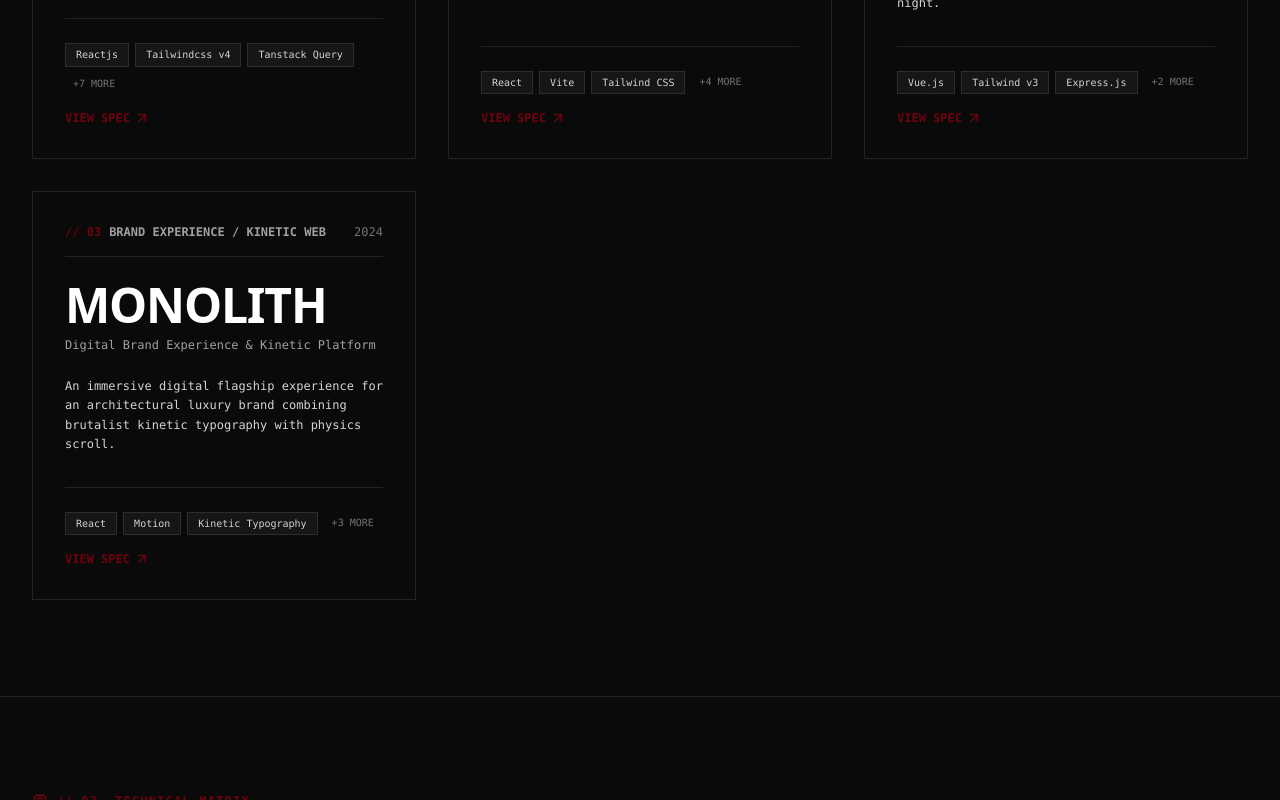
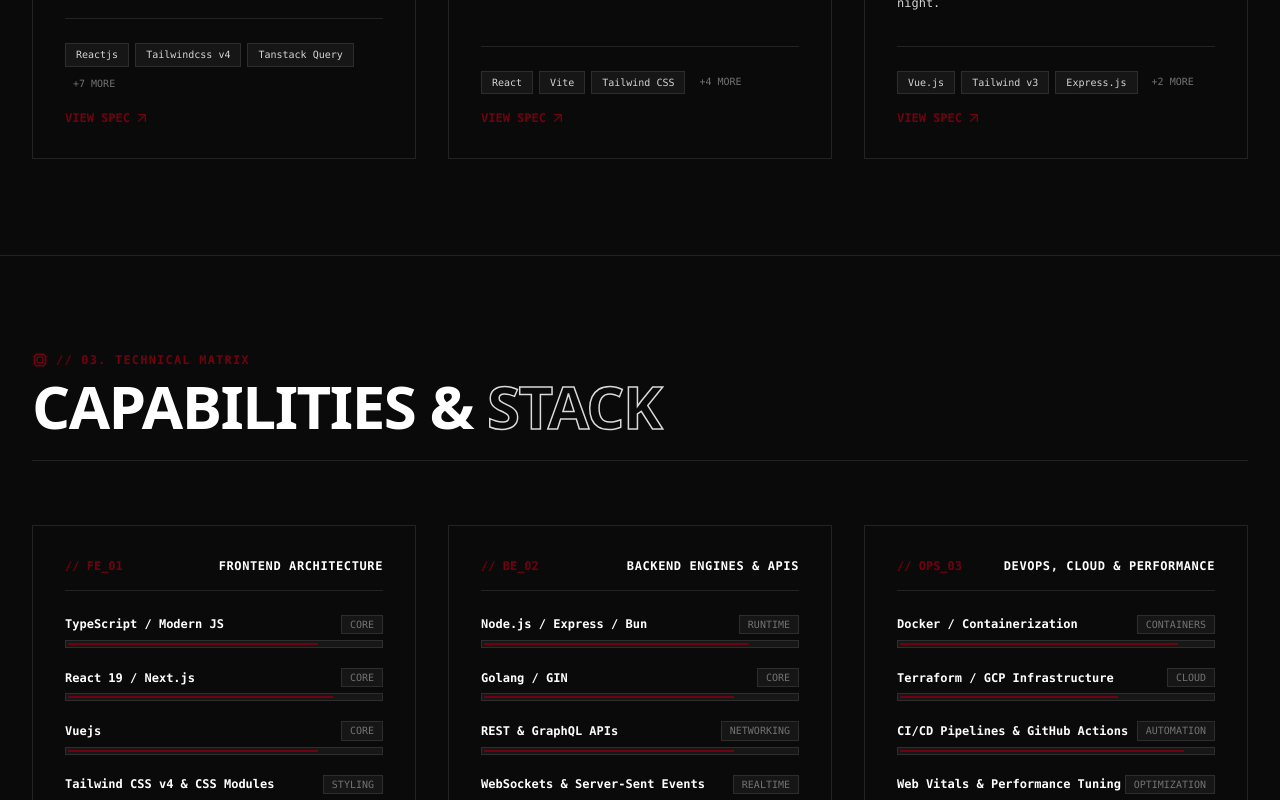
Before and after one commit to sidoelz123/new-portofolio, a React (Vite) app: page / in a window 1280 px wide. Shown: the part 1536-2336 px from the top of the page. Built offline with nearby package versions, Linux system fonts and the light colour scheme.

Commit message:
Update Content

```diff
--- a/src/data/portfolio.ts
+++ b/src/data/portfolio.ts
@@ -76,7 +76,7 @@ export const PROJECTS: Project[] = [
   },
   {
     id: "mini-quiz",
-    number: "03",
+    number: "02",
     title: "Mini Quiz",
     subtitle: "Randomized Brutalist Quiz Platform",
     category: "Quiz Platform",
@@ -116,7 +116,7 @@ export const PROJECTS: Project[] = [
   },
   {
     id: "harvest-guard",
-    number: "02",
+    number: "03",
     title: "Harvest Guard",
     subtitle: "Farm Security & Wildlife Detection System",
     category: " Farm Security / Detection System",
@@ -143,34 +143,34 @@ export const PROJECTS: Project[] = [
     imageSeed: "harvest-guard-security-system",
     accentColor: "#EA580C",
   },
-  {
-    id: "monolith-brand",
-    number: "03",
-    title: "Monolith",
-    subtitle: "Digital Brand Experience & Kinetic Platform",
-    category: "Brand Experience / Kinetic Web",
-    year: "2024",
-    description:
-      "An immersive digital flagship experience for an architectural luxury brand combining brutalist kinetic typography with physics scroll.",
-    extendedDescription:
-      "Monolith pushes typographic expression to its physical limits. Engineered with Framer Motion, custom scroll velocity clamping, matrix transforms, and WebGPU image distortion filters, the site transforms brutalist minimalism into a hypnotic, tactile experience.",
-    tags: ["React", "Motion", "Kinetic Typography", "WebGPU", "Node.js", "Tailwind CSS"],
-    metrics: [
-      { label: "CONVERSION INCREASE", value: "+340%" },
-      { label: "AVG DWELL TIME", value: "4m 12s" },
-      { label: "LIGHTHOUSE SCORE", value: "100 / 100" },
-    ],
-    architecture: [
-      "Inertia-clamped Scroll Velocity Hook Engine",
-      "DOM Matrix Transform Optimization for 60fps Mobile Performance",
-      "Server-Driven CMS with Incremental Static Regeneration",
-      "Custom Variable Font Axis Animation Controllers",
-    ],
-    demoUrl: "https://example.com/monolith",
-    githubUrl: "https://github.com/ihzamaulana/monolith",
-    imageSeed: "monolith-architecture-branding",
-    accentColor: "#70020F",
-  },
+  // {
+  //   id: "pet-care",
+  //   number: "04",
+  //   title: "Pet-care",
+  //   subtitle: "Digital Brand Experience & Kinetic Platform",
+  //   category: "Brand Experience / Kinetic Web",
+  //   year: "2024",
+  //   description:
+  //     "An immersive digital flagship experience for an architectural luxury brand combining brutalist kinetic typography with physics scroll.",
+  //   extendedDescription:
+  //     "Monolith pushes typographic expression to its physical limits. Engineered with Framer Motion, custom scroll velocity clamping, matrix transforms, and WebGPU image distortion filters, the site transforms brutalist minimalism into a hypnotic, tactile experience.",
+  //   tags: ["React", "Motion", "Kinetic Typography", "WebGPU", "Node.js", "Tailwind CSS"],
+  //   metrics: [
+  //     { label: "CONVERSION INCREASE", value: "+340%" },
+  //     { label: "AVG DWELL TIME", value: "4m 12s" },
+  //     { label: "LIGHTHOUSE SCORE", value: "100 / 100" },
+  //   ],
+  //   architecture: [
+  //     "Inertia-clamped Scroll Velocity Hook Engine",
+  //     "DOM Matrix Transform Optimization for 60fps Mobile Performance",
+  //     "Server-Driven CMS with Incremental Static Regeneration",
+  //     "Custom Variable Font Axis Animation Controllers",
+  //   ],
+  //   demoUrl: "https://example.com/monolith",
+  //   githubUrl: "https://github.com/ihzamaulana/monolith",
+  //   imageSeed: "monolith-architecture-branding",
+  //   accentColor: "#70020F",
+  // },
 ];
 
 export const SKILL_CATEGORIES: SkillCategory[] = [
```
